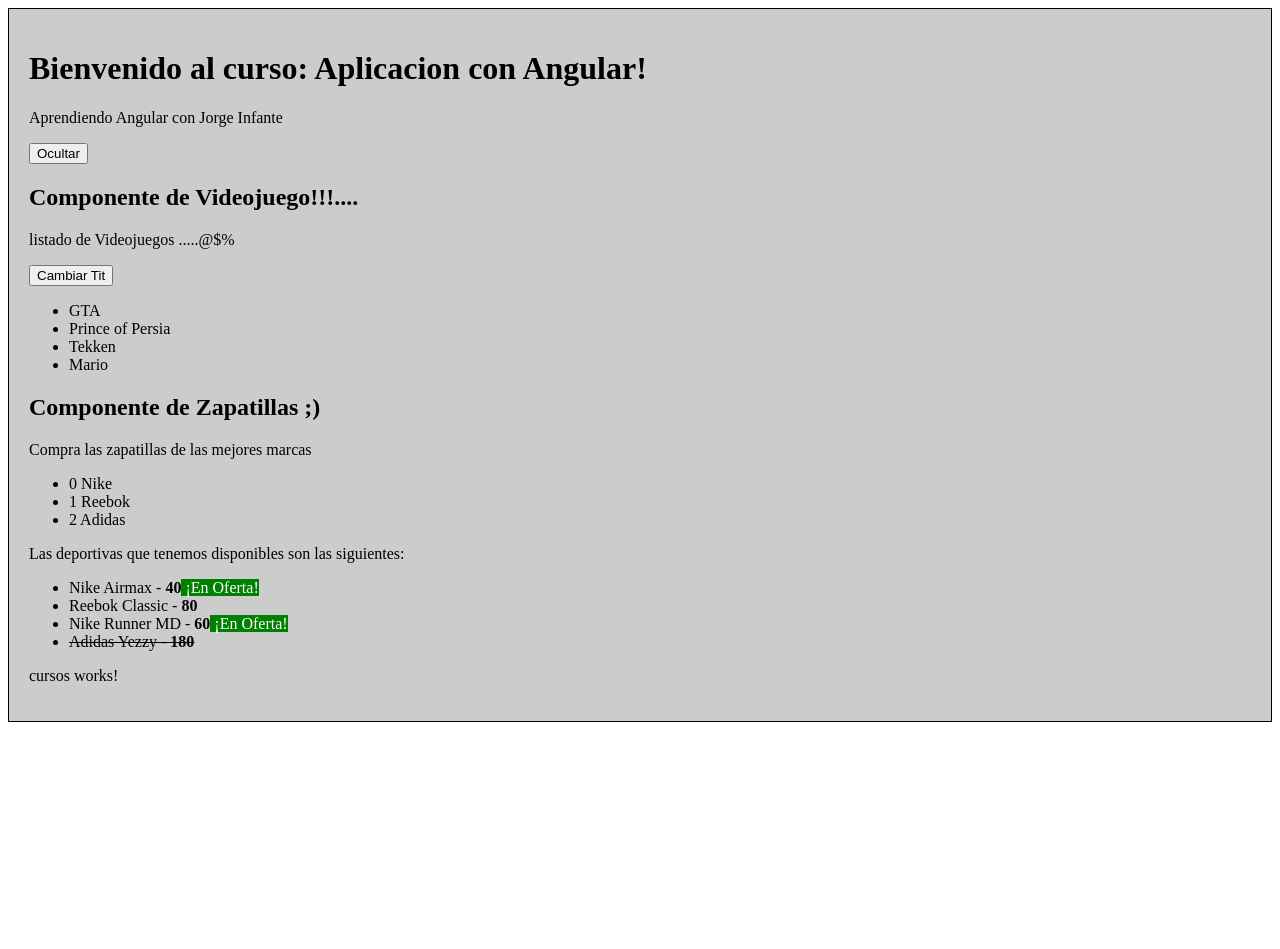
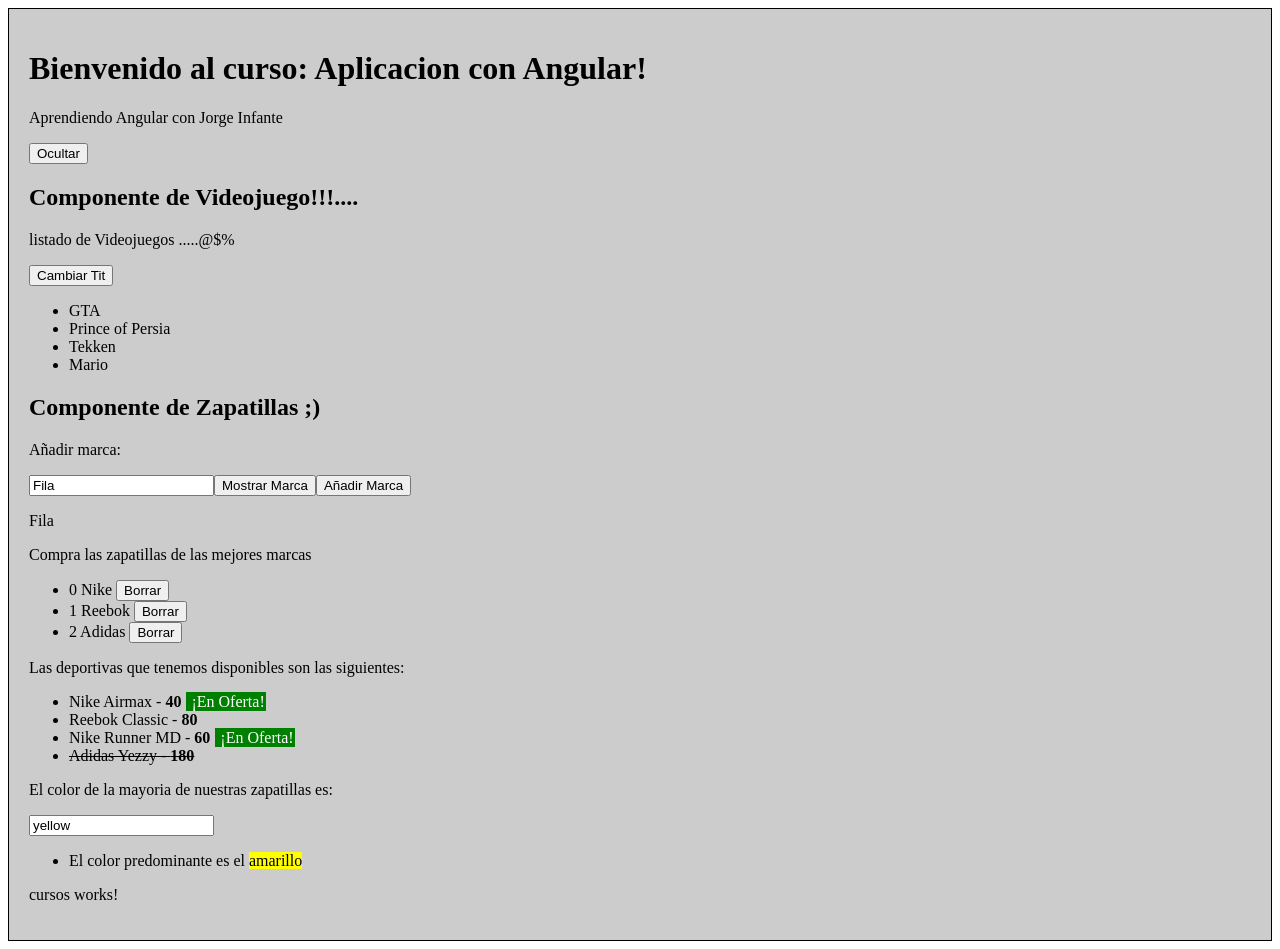
Before and after one commit to jo-infantedc/MyBroAngular, an Angular app: page / in a window 1280 px wide. Before the commit the page ends 800 px from the top, so only its background shows below. Built offline with nearby package versions, Linux system fonts and the light colour scheme.

Commit message:
more directives and events

```diff
--- a/src/app/app.module.ts
+++ b/src/app/app.module.ts
@@ -1,5 +1,6 @@
 import { NgModule } from '@angular/core';
 import { BrowserModule } from '@angular/platform-browser';
+import { FormsModule } from '@angular/forms';
 
 import { AppRoutingModule } from './app-routing.module';
 import { AppComponent } from './app.component';
@@ -16,7 +17,8 @@ import { CursosComponent } from './cursos/cursos.component';
   ],
   imports: [
     BrowserModule,
-    AppRoutingModule
+    AppRoutingModule,
+    FormsModule
   ],
   providers: [],
   bootstrap: [AppComponent]
--- a/src/app/zapatillas/zapatillas.component.html
+++ b/src/app/zapatillas/zapatillas.component.html
@@ -1,10 +1,32 @@
 <h2>{{titulo}}</h2>
+
+<p> Añadir marca: </p>
+
 <p>
-    Compra las zapatillas de las mejores marcas</p>
-    <ul>
-        <li *ngFor="let marca of marcas; let indice = index"> {{indice + ' ' + marca}}  </li>
-    </ul>
+
+<!--<input type="text" [(ngModel)]="mi_marca" (blur)="onBlur()" />-->
+<input type="text" [(ngModel)]="mi_marca" (keyup.enter)="mostrarPalabra()" />
+
+<button (click)="getMarca()" >Mostrar Marca</button>
+<button (click)="addMarca()" >Añadir Marca</button>
+</p>
+
+
+<p>{{mi_marca}}</p>
+
+<p>
+    Compra las zapatillas de las mejores marcas
+</p>
+
+<ul>
+    <li *ngFor="let marca of marcas; let indice = index">
+        {{indice + ' ' + marca}}
+        <button (click)="borrarMarca(indice)">Borrar</button>
+    </li>
+</ul>
+
 <p>Las deportivas que tenemos disponibles son las siguientes: </p>
+
 <ul>
     <li *ngFor="let deportiva of zapatillas">
 
@@ -13,10 +35,34 @@
         }"> {{deportiva.nombre}} - <strong>{{deportiva.precio}}</strong>
         </span>
 
-        <span *ngIf="deportiva.precio < 80"
-            [style.background]="deportiva.precio < 80 ? 'green': 'transparent' "
-            [style.color]="deportiva.precio < 80 ? 'white': 'black' " > ¡En Oferta!
+        <span   *ngIf="deportiva.precio < 80"
+                [ngStyle]="{
+                    'background' : 'green',
+                    'margin-left': '5px',
+                    'color': 'white',
+                    'padding': '1px'
+                }"
+        > ¡En Oferta!
         </span>
+
     </li>
+</ul>
 
+<p>
+    El color de la mayoria de nuestras zapatillas es:
+</p>
+<input type="text" [(ngModel)]="color"/>
+<ul [ngSwitch]="color">
+    <li *ngSwitchCase="'yellow'">
+        El color predominante es el <span [ngStyle]="{'background':color}">amarillo</span>
+    </li>
+    <li *ngSwitchCase="'red'">
+        El color predominante es el <span [ngStyle]="{'background':color}">rojo</span>
+    </li>
+    <li *ngSwitchCase="'blue'">
+        El color predominante es el <span [ngStyle]="{'background':color}">azul</span>
+    </li>
+    <li *ngSwitchCase="'orange'">
+        El color predominante es el <span [ngStyle]="{'background':color}">naranja</span>
+    </li>
 </ul>
--- a/src/app/zapatillas/zapatillas.component.ts
+++ b/src/app/zapatillas/zapatillas.component.ts
@@ -1,5 +1,6 @@
 import { Component, OnInit } from "@angular/core";
 import { Zapatillas } from "../models/zapatilla";
+import { EVENT_MANAGER_PLUGINS } from "@angular/platform-browser";
 
 @Component({
     selector: 'zapatillas',
@@ -9,6 +10,8 @@ export class ZapatillasComponent implements OnInit {
     public titulo: string = "Componente de Zapatillas ;)";
     public zapatillas: Array<Zapatillas>;
     public marcas: String[];
+    public color: string;
+    public mi_marca: string;
 
     constructor(){
         this.zapatillas = [
@@ -18,6 +21,8 @@ export class ZapatillasComponent implements OnInit {
             new Zapatillas('Adidas Yezzy', 'Adidas', 'Gris',180,false)
         ];
         this.marcas = new Array();
+        this.color = 'yellow';
+        this.mi_marca = 'Fila';
     }
 
     ngOnInit(): void {
@@ -37,5 +42,25 @@ export class ZapatillasComponent implements OnInit {
         console.log(this.marcas);
     }
 
+    getMarca(): void{
+        alert(this.mi_marca);
+    }
+
+    addMarca(): void{
+        this.marcas.push(this.mi_marca);
+    }
+
+    borrarMarca(indice: number):void{
+        //delete this.marcas[indice];
+        this.marcas.splice(indice, 1);
+    }
+
+    onBlur(): void{
+        console.log('Has salido del input');
+    }
+
+    mostrarPalabra(): void{
+        alert(this.mi_marca);
+    }
 
 }
```
